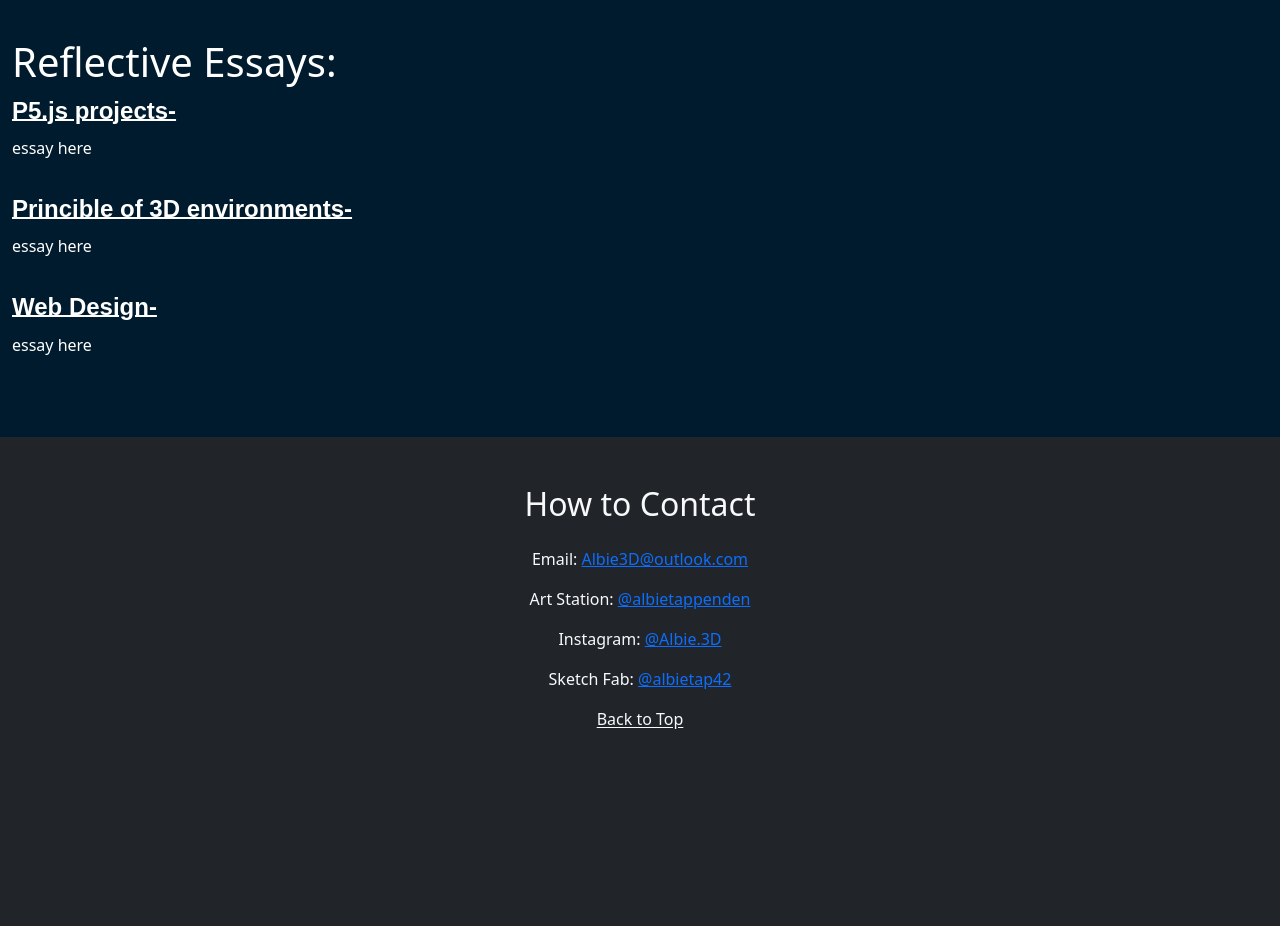
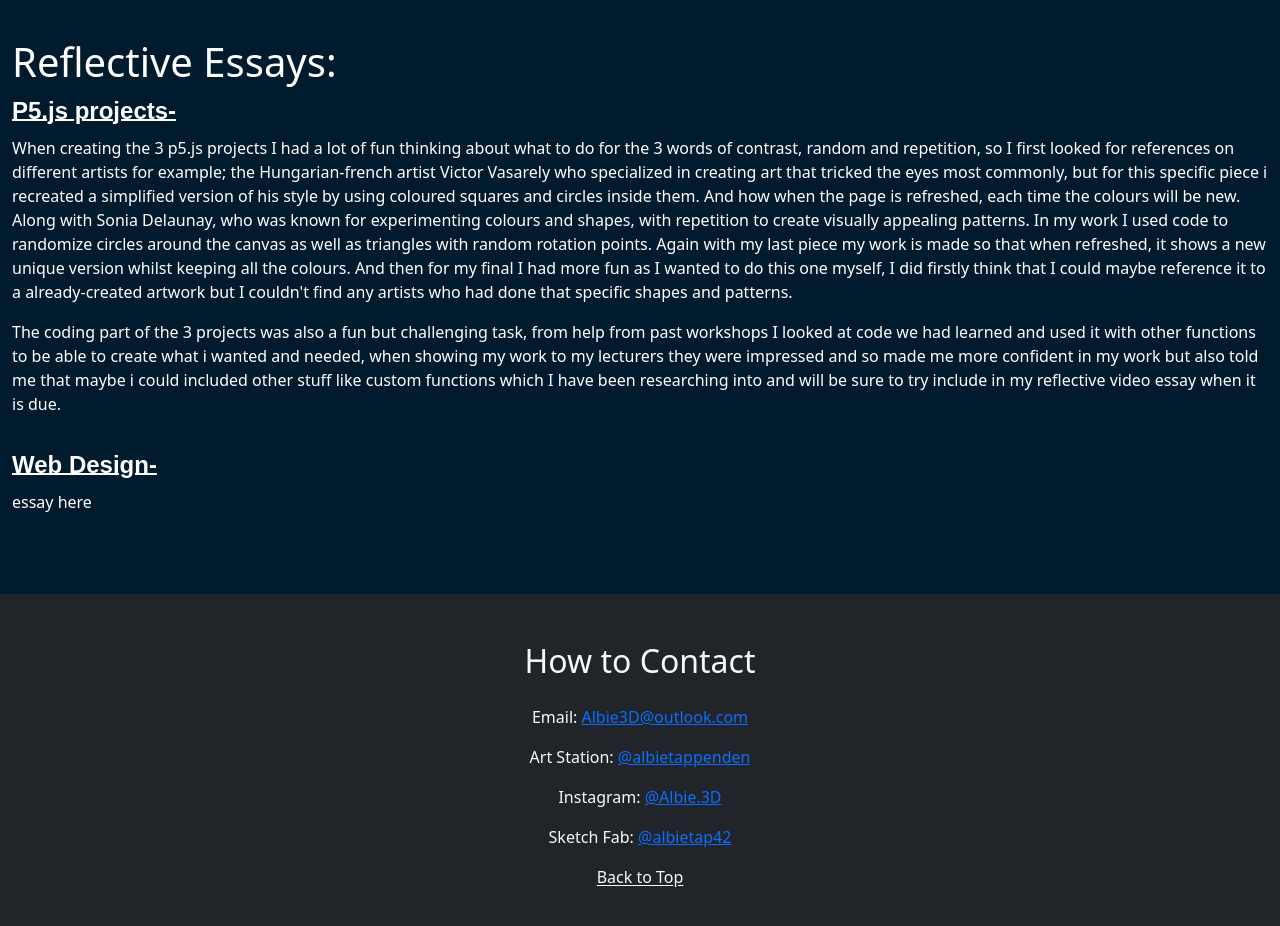
Before and after one commit to AlbieTappenden/GWDS-Weekly-Coding-Sheets, a plain HTML site: page WebsitePortfolio/index.html in a window 1280 px wide. Shown: the part 3440-4366 px from the top of the page. Before the commit the page ends 4219 px from the top, so only its background shows below. Drawn offline with Linux system fonts and the light colour scheme.

Commit message:
p5.js essay written

```diff
--- a/WebsitePortfolio/index.html
+++ b/WebsitePortfolio/index.html
@@ -163,14 +163,22 @@
             <div class="row mb-3">
                 <h4 class="figma-underline">P5.js projects-</h4>
                 <p>
-                    essay here
+                    When creating the 3 p5.js projects I had a lot of fun thinking about what to do for the 3 words of contrast,
+                    random and repetition, so I first looked for references on different artists for example; the Hungarian-french
+                    artist Victor Vasarely who specialized in creating art that tricked the eyes most commonly, but for this specific
+                    piece i recreated a simplified version of his style by using coloured squares and circles inside them. And how when
+                    the page is refreshed, each time the colours will be new. Along with Sonia Delaunay, who was known for experimenting
+                    colours and shapes, with repetition to create visually appealing patterns. In my work I used code to randomize circles
+                    around the canvas as well as triangles with random rotation points. Again with my last piece my work is made so that
+                    when refreshed, it shows a new unique version whilst keeping all the colours. And then for my final I had more fun as
+                    I wanted to do this one myself, I did firstly think that I could maybe reference it to a already-created artwork but I
+                    couldn't find any artists who had done that specific shapes and patterns.
                 </p>
-            </div>
-
-            <div class="row mb-3">
-                <h4 class="figma-underline">Princible of 3D environments-</h4>
                 <p>
-                    essay here
+                    The coding part of the 3 projects was also a fun but challenging task, from help from past workshops I looked at code we had
+                    learned and used it with other functions to be able to create what i wanted and needed, when showing my work to my lecturers
+                    they were impressed and so made me more confident in my work but also told me that maybe i could included other stuff like
+                    custom functions which I have been researching into and will be sure to try include in my reflective video essay when it is due.
                 </p>
             </div>
 
```
